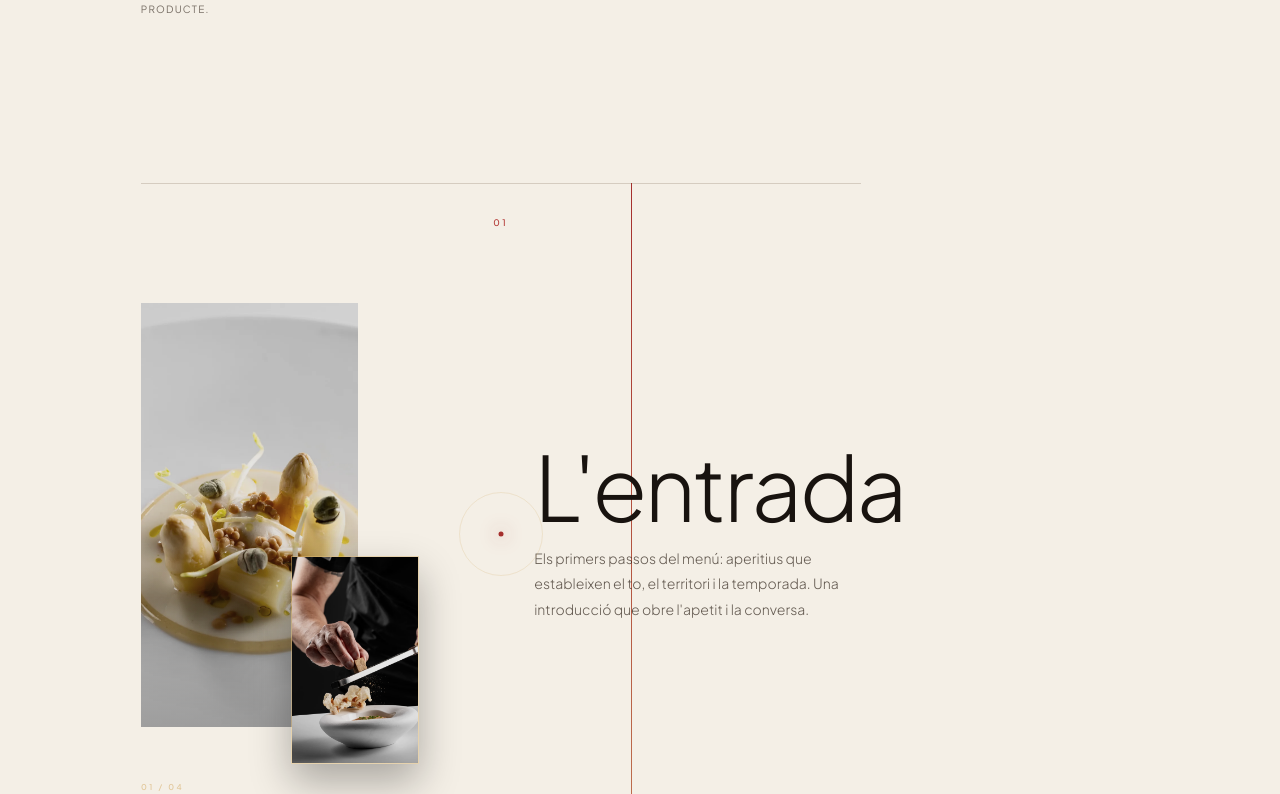
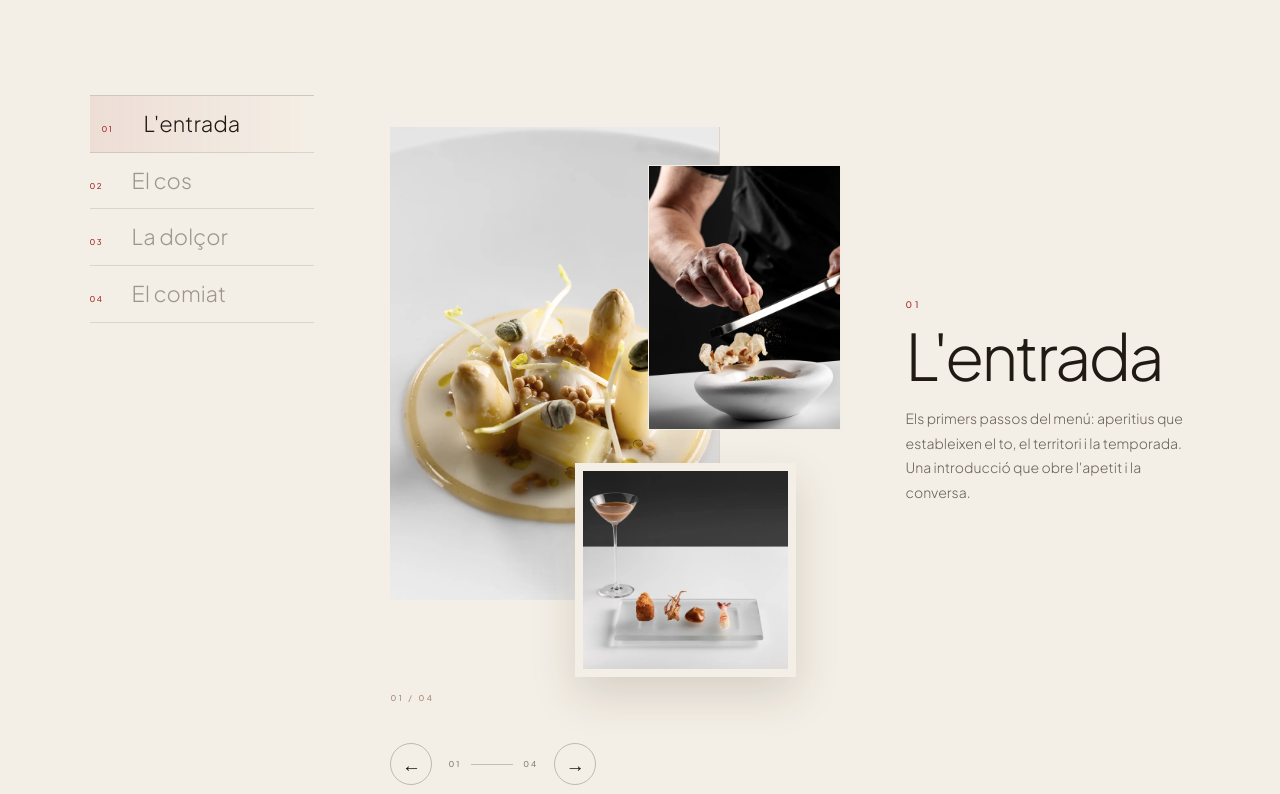
Before and after one commit to SpankyGi/Botic1, a React (Vite) app: page /ca/experiencia in a window 1280 px wide. Shown: the part 1346-2140 px from the top of the page. Built offline with nearby package versions, Linux system fonts and the light colour scheme.

Commit message:
Replanteja la galeria navegable de l'experiència

```diff
--- a/src/pages/Experiencia.jsx
+++ b/src/pages/Experiencia.jsx
@@ -1,3 +1,4 @@
+import { useState } from 'react'
 import { useTranslation } from 'react-i18next'
 import { Link } from 'react-router-dom'
 import SEO from '../components/SEO.jsx'
@@ -27,61 +28,88 @@ function ExperienceHero({ t }) {
 }
 
 function MenuNarrative({ t }) {
-  const revealRef = useReveal(0.06)
+  const [activeMoment, setActiveMoment] = useState(0)
   const moments = [
     {
       num: '01', label: t('experiencia.moment01Label'), text: t('experiencia.moment01Text'),
-      image: '/images/botic-maig-2026-webp/plat-esparrecs-blancs-restaurant-botic.webp',
-      detail: '/images/botic-maig-2026-webp/xef-acabant-plat-restaurant-botic.webp',
+      images: [
+        '/images/botic-maig-2026-webp/plat-esparrecs-blancs-restaurant-botic.webp',
+        '/images/botic-maig-2026-webp/xef-acabant-plat-restaurant-botic.webp',
+        '/images/botic-maig-2026-webp/escamarlans-marisc-restaurant-botic-emporda.webp',
+      ],
     },
     {
       num: '02', label: t('experiencia.moment02Label'), text: t('experiencia.moment02Text'),
-      image: '/images/botic-maig-2026-webp/plat-llamantol-restaurant-botic-emporda.webp',
-      detail: '/images/botic-maig-2026-webp/xef-servint-brou-plat-peix-botic.webp',
+      images: [
+        '/images/botic-maig-2026-webp/plat-llamantol-restaurant-botic-emporda.webp',
+        '/images/botic-maig-2026-webp/xef-servint-brou-plat-peix-botic.webp',
+        '/images/plat-cenital-botic.jpg',
+      ],
     },
     {
       num: '03',
       label: t('experiencia.moment03Label'),
       text: t('experiencia.moment03Text'),
-      image: '/images/botic-maig-2026-webp/postres-maduixes-menu-degustacio-botic.webp',
-      detail: '/images/botic-maig-2026-webp/plat-carn-fruits-vermells-botic.webp',
-      imageAlt: t('experiencia.moment03ImgAlt'),
+      images: [
+        '/images/botic-maig-2026-webp/postres-maduixes-menu-degustacio-botic.webp',
+        '/images/botic-maig-2026-webp/plat-carn-fruits-vermells-botic.webp',
+        '/images/botic-maig-2026-webp/alta-cuina-empordanesa-restaurant-botic.webp',
+      ],
     },
     {
       num: '04', label: t('experiencia.moment04Label'), text: t('experiencia.moment04Text'),
-      image: '/images/botic-maig-2026-webp/plat-peix-costa-brava-emporda-botic.webp',
-      detail: '/images/restaurant-botic-corca-emporda-sala-gastronomica.webp',
+      images: [
+        '/images/botic-maig-2026-webp/plat-peix-costa-brava-emporda-botic.webp',
+        '/images/restaurant-botic-corca-emporda-sala-gastronomica.webp',
+        '/images/restaurant-botic-corca-emporda-interior.webp',
+      ],
     },
   ]
+  const goToMoment = (index) => setActiveMoment((index + moments.length) % moments.length)
 
   return (
     <section className="exp-narrative" aria-labelledby="exp-menu-title">
-      <header className="exp-narrative-head reveal" ref={revealRef}>
+      <header className="exp-narrative-head">
         <span className="exp-kicker">{t('experiencia.menuEyebrow')}</span>
         <h2 id="exp-menu-title">{t('experiencia.menuHeading')}</h2>
         <p>{t('experiencia.menuNote')}</p>
       </header>
-      <div className="exp-timeline">
-        <div className="exp-timeline-axis" aria-hidden="true"><span /></div>
+      <div className="exp-gallery-shell">
+        <nav className="exp-gallery-nav" aria-label={t('experiencia.menuHeading')}>
+          {moments.map((moment, index) => (
+            <button
+              type="button"
+              key={moment.num}
+              className={index === activeMoment ? 'is-active' : ''}
+              onClick={() => goToMoment(index)}
+              aria-current={index === activeMoment ? 'step' : undefined}
+            >
+              <span>{moment.num}</span><b>{moment.label}</b>
+            </button>
+          ))}
+        </nav>
+        <div className="exp-gallery-stage" aria-live="polite">
         {moments.map((moment, index) => (
-          <article className={`exp-moment${index % 2 ? ' is-reversed' : ''}`} key={moment.num}>
-            <span className="exp-moment-num">{moment.num}</span>
-            <div className="exp-moment-copy">
+          <article className={`exp-gallery-slide${index === activeMoment ? ' is-active' : ''}`} key={moment.num} aria-hidden={index !== activeMoment}>
+            <div className="exp-gallery-images">
+              <figure className="exp-gallery-main"><img src={moment.images[0]} alt={moment.label} loading={index === 0 ? 'eager' : 'lazy'} /></figure>
+              <figure className="exp-gallery-side"><img src={moment.images[1]} alt="" loading="lazy" /></figure>
+              <figure className="exp-gallery-detail"><img src={moment.images[2]} alt="" loading="lazy" /></figure>
+              <span className="exp-gallery-count" aria-hidden="true">{moment.num} / 04</span>
+            </div>
+            <div className="exp-gallery-copy">
+              <span className="exp-gallery-number">{moment.num}</span>
               <h3>{moment.label}</h3>
               <p>{moment.text}</p>
             </div>
-            <figure className="exp-moment-gallery">
-              <div className="exp-moment-primary">
-                <img src={moment.image} alt={moment.imageAlt || moment.label} loading="lazy" />
-              </div>
-              <div className="exp-moment-detail" aria-hidden="true">
-                <img src={moment.detail} alt="" loading="lazy" />
-              </div>
-              <figcaption>0{index + 1} / 04</figcaption>
-            </figure>
-            <span className="exp-moment-orbit" style={{ '--orbit-scale': 1 + index * .16 }} aria-hidden="true" />
           </article>
         ))}
+        </div>
+        <div className="exp-gallery-controls">
+          <button type="button" onClick={() => goToMoment(activeMoment - 1)} aria-label="Anterior">←</button>
+          <span>{String(activeMoment + 1).padStart(2, '0')} <i /> 04</span>
+          <button type="button" onClick={() => goToMoment(activeMoment + 1)} aria-label="Següent">→</button>
+        </div>
       </div>
     </section>
   )
```
Also changed, not shown: src/index.css.
